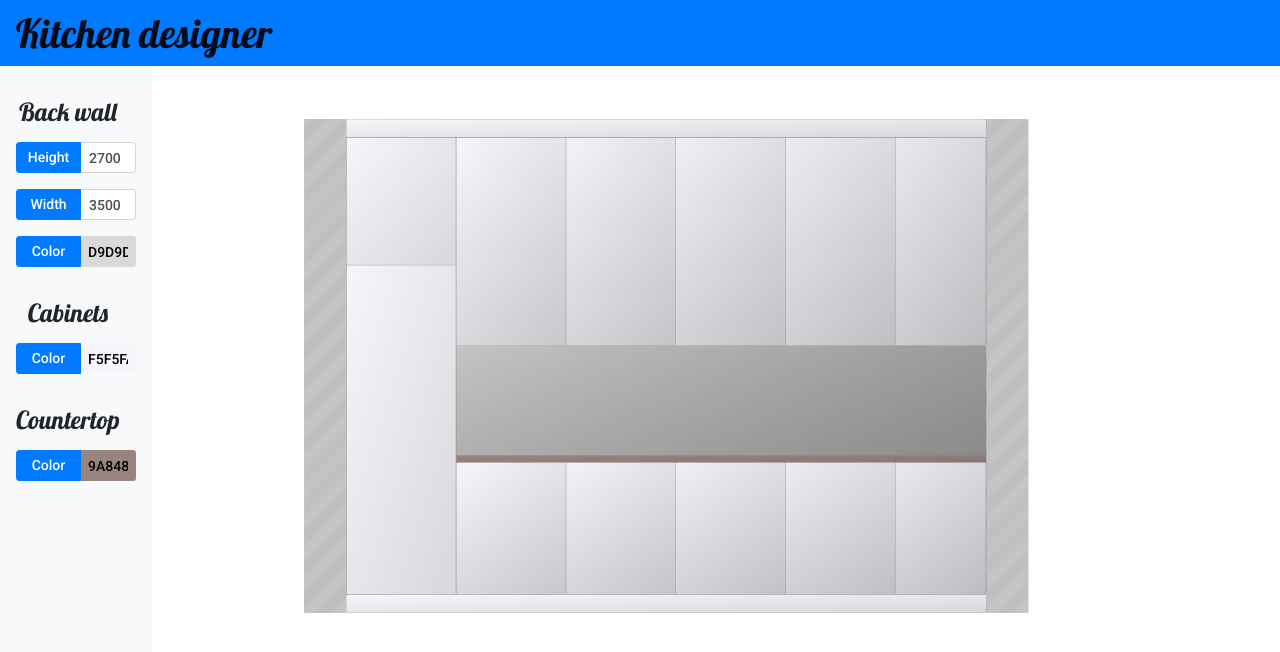
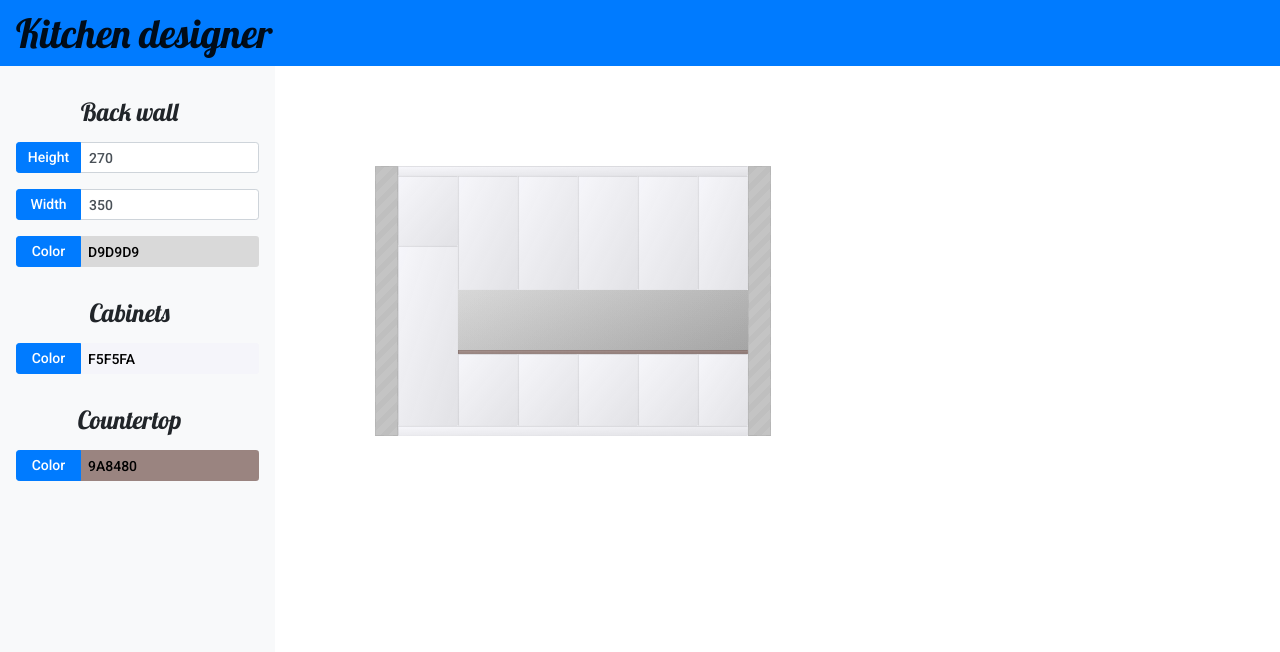
Before and after one commit to MJ147/kitchen-designer-js, a plain HTML site: page index.html in a window 1280 px wide. Drawn offline with nearby package versions, Linux system fonts and the light colour scheme.

Commit message:
add border colorating to colorating feature

```diff
--- a/css/style.css
+++ b/css/style.css
@@ -5,7 +5,7 @@ body
 }
 
 .no-border {
-    border: 0;
+    border: 0 !important;
     box-shadow: none;
 }
 
@@ -23,6 +23,11 @@ body
    font-size: 25px;
    line-height: 50px;
    text-align: center;
+}
+
+.nav
+{
+   min-width: 165px;
 }
 
 /*wrapper for sidebar and workspace*/
@@ -47,22 +52,23 @@ body
 
 .wall-wrapper *
 {
-   background-image: -webkit-linear-gradient(top left, rgba(0, 0, 0, 0), rgba(0, 0, 0, 0.12));
-   background-image: -o-linear-gradient(top left, rgba(0, 0, 0, 0), rgba(0, 0, 0, 0.12));
-   background-image: linear-gradient(to bottom right, rgba(0, 0, 0, 0), rgba(0, 0, 0, 0.12));
+   background-image: -webkit-linear-gradient(top left, rgba(255, 255, 255, 0.1), rgba(0, 0, 0, 0.08));
+   background-image: -o-linear-gradient(top left, rgba(255, 255, 255, 0.1), rgba(0, 0, 0, 0.08));
+   background-image: linear-gradient(to bottom right, rgba(255, 255, 255, 0.1), rgba(0, 0, 0, 0.08));
+
 }
 
 /*wall*/
 .wall-section
 {
-   width: 230px;
+   width: 23px;
    background: repeating-linear-gradient(-45deg,
                                          rgba(0, 0, 0, 0.23),
-                                         rgba(0, 0, 0, 0.23) 60px,
-                                         rgb(191, 191, 191) 11px,
-                                         rgb(191, 191, 191) 120px);
+                                         rgba(0, 0, 0, 0.23) 6px,
+                                         rgb(191, 191, 191) 1.1px,
+                                         rgb(191, 191, 191) 12px);
+   border: solid 1px rgba(0, 0, 0, 0.05);
 }
-
 
 #back-wall
 {
@@ -75,7 +81,7 @@ body
 /*moulding*/
 #moulding-wrapper
 {
-   height: 100px;
+   height: 10px;
 }
 
 #main-cabinets-wrapper
@@ -86,7 +92,7 @@ body
 
 #fridge
 {
-   height: 1800px;
+   height: 180px;
 }
 
 #cabinet-over-fridge
@@ -96,7 +102,7 @@ body
 
 #fridge-wrapper
 {
-   width: 600px;
+   width: 60px;
    display: flex;
    flex-flow: column;
 }
@@ -119,36 +125,35 @@ body
 /*backsplash*/
 #backsplash-wrapper
 {
-   height: 600px;
+   height: 60px;
 }
 
 /*countertop*/
 #countertop-wrapper
 {
-   height: 40px;
+   height: 4px;
 }
 
 /*base-cabinet*/
 #base-cabinets-wrapper
 {
-   height: 720px;
+   height: 72px;
    display: inline-flex;
 }
 
 /*plinth*/
 #plinth-wrapper
 {
-   height: 100px;
+   height: 10px;
 }
 
 .cabinet
 {
    height: 100%;
-   width: 600px;
+   width: 60px;
    display: inline-block;
-   border-width: thick;
+}
 
-}
 .last-cabinet
 {
   flex-grow : 1;
--- a/index.html
+++ b/index.html
@@ -37,7 +37,7 @@
               <div class="input-group-prepend">
                 <button class="btn btn-primary" id="button-1">Height</button>
               </div>
-              <input type="text" class="form-control" id="back-wall-height-input" value="2700" data-toggle="popover" data-trigger="focus" data-content="min = 2300 mm, max = 3000 mm">
+              <input type="text" class="form-control" id="back-wall-height-input" value="270" data-toggle="popover" data-trigger="focus" data-content="min = 230 mm, max = 300 mm">
             </div>
 
             <!--   width input group   -->
@@ -45,7 +45,7 @@
                <div class="input-group-prepend">
                   <button class="btn btn-primary" id="button-1">Width</button>
                </div>
-               <input type="text" class="form-control"  id="back-wall-width-input" value="3500" data-toggle="popover" data-trigger="focus" data-content="min = 12000m, max = 5000 mm">
+               <input type="text" class="form-control"  id="back-wall-width-input" value="350" data-toggle="popover" data-trigger="focus" data-content="min = 120 mm, max = 500 mm">
             </div>
             <!--   wall color input group   -->
             <div class="input-group input-group-sm mb-3">
@@ -76,9 +76,9 @@
       <!--   workspace   -->
       <div class="workspace">
          <div class="wall-wrapper d-flex justify-content-center">
-            <div class="wall-section border border-secondary"></div>
-            <div id="back-wall"></div>
-            <div class="wall-section border border-secondary">
+            <div class="wall-section"></div>
+            <div class="no-border" id="back-wall"></div>
+            <div class="wall-section">
             </div>
          </div>
       </div>
@@ -88,8 +88,8 @@
    <script src="https://cdn.jsdelivr.net/npm/popper.js@1.16.0/dist/umd/popper.min.js" integrity="sha384-Q6E9RHvbIyZFJoft+2mJbHaEWldlvI9IOYy5n3zV9zzTtmI3UksdQRVvoxMfooAo" crossorigin="anonymous"></script>
    <script src="js/lib/bootstrap.min.js"></script>
    <script src="js/lib/jscolor.js"></script>
+   <script src="js/app.js"></script>
    <script src="js/global.js"></script>
-   <script src="js/app.js"></script>
    <script src="js/utils.js"></script>
    <script src="js/wall.js"></script>
    <script src="js/cabinet.js"></script>
--- a/js/cabinet.js
+++ b/js/cabinet.js
@@ -27,31 +27,31 @@ function setInitialCabinets() {
 function createCabinetWrappers() {
    var backWall = $('#back-wall');
    backWall.empty();
-   backWall.append('<div class="global-color border border-secondary" id="moulding-wrapper"></div>');
-   backWall.append('<div class="border border-secondary" id="main-cabinets-wrapper"></div>');
-   backWall.append('<div class="global-color border border-secondary" id="plinth-wrapper"></div>');
+   backWall.append('<div class="global-color" id="moulding-wrapper"></div>');
+   backWall.append('<div id="main-cabinets-wrapper"></div>');
+   backWall.append('<div class="global-color" id="plinth-wrapper"></div>');
 
    var mainCabinetsWrapper = $('#main-cabinets-wrapper');
-   mainCabinetsWrapper.append('<div class="border border-secondary" id="fridge-wrapper"></div>');
-   mainCabinetsWrapper.append('<div class="border border-secondary" id="cabinets-wrapper-1"></div>');
+   mainCabinetsWrapper.append('<div id="fridge-wrapper"></div>');
+   mainCabinetsWrapper.append('<div id="cabinets-wrapper-1"></div>');
 
    var fridgeWrapper = $('#fridge-wrapper');
-   fridgeWrapper.append('<div class="global-color border border-secondary" id="cabinet-over-fridge"></div>');
-   fridgeWrapper.append('<div class="global-color border border-secondary" id="fridge"></div>');
+   fridgeWrapper.append('<div class="global-color" id="cabinet-over-fridge"></div>');
+   fridgeWrapper.append('<div class="global-color" id="fridge"></div>');
 
    var cabinetsWrapper1 = $('#cabinets-wrapper-1');
-   cabinetsWrapper1.append('<div class="global-color" id="upper-cabinets-wrapper"></div>');
+   cabinetsWrapper1.append('<div id="upper-cabinets-wrapper"></div>');
    cabinetsWrapper1.append('<div id="backsplash-wrapper"></div>');
    cabinetsWrapper1.append('<div id="countertop-wrapper"></div>');
-   cabinetsWrapper1.append('<div class="global-color" id="base-cabinets-wrapper"></div>');
+   cabinetsWrapper1.append('<div id="base-cabinets-wrapper"></div>');
 }
 
 function createCabinets(cabinetsWrapper) {
    cabinetsWrapper.empty();
    //create all 60cm width cabinets
-   for(var i = 0; i < (cabinetsWrapper[0].offsetWidth/600) - 1 ; i++) {
-      cabinetsWrapper.append('<div class="cabinet border border-secondary"></div>');
+   for(var i = 0; i < (cabinetsWrapper[0].offsetWidth/60) - 1 ; i++) {
+      cabinetsWrapper.append('<div class="global-color cabinet"></div>');
    }
    //create last cabinet
-   cabinetsWrapper.append('<div class="last-cabinet border border-secondary"></div>');
+   cabinetsWrapper.append('<div class="global-color last-cabinet"></div>');
 }
--- a/js/global.js
+++ b/js/global.js
@@ -1,13 +1,20 @@
+/* scale features */
+
 function scaleWorkspaceWithWindow() {
-   setScale();
-   window.addEventListener('resize', setScale);
+//   setScale();
+//   window.addEventListener('resize', setScale);
 }
 
 function setScale() {
-   var workspace = $('.workspace');
-   var scaleValue = (parseFloat(window.innerWidth) / ($('#back-wall-width-input')[0].value * 2));
+   var workspace = $('.workspace').children();
+
+   var scaleValueX = (parseFloat(window.innerWidth) / ($('#back-wall-width-input')[0].value * 2));
+   var scaleValueY = (parseFloat(window.innerHeight) / ($('#back-wall-height-input')[0].value * 1.5));
+   var scaleValue = Math.min(scaleValueX, scaleValueY);
    workspace.css('transform', 'scale(' + scaleValue + ',' + scaleValue + ')');
+
    var xCenter = parseFloat(window.innerWidth) * parseFloat(window.innerWidth) / 10000;
-   var yCenter = parseFloat(window.innerHeight) * parseFloat(window.innerHeight) / 15000;
+   var yCenter = parseFloat(window.innerHeight) * parseFloat(window.innerHeight) / 10000;
    workspace.css('transform-origin', xCenter + 'px ' + yCenter + 'px');
+   console.log($('.workspace')[0].offsetWidth);
 }
--- a/js/utils.js
+++ b/js/utils.js
@@ -10,7 +10,9 @@ function pickerHandler(colorPicker, objectsToChange) {
 
 function setColorFromPicker(colorPicker, objectsToChange) {
    for (var i = 0; i < objectsToChange.length; i++) {
-      objectsToChange[i].style.backgroundColor = colorPicker.style.backgroundColor;
+      var pickerColor = colorPicker.style.backgroundColor;
+      objectsToChange.css('background-color', pickerColor);
+      objectsToChange.css('border', 'solid 1px rgba(0, 0, 0, 0.05)');
    }
 }
 
--- a/js/wall.js
+++ b/js/wall.js
@@ -22,16 +22,14 @@ pickerHandler(backwallColorPicker,backwall);
 /* back wall height */
 backWallHeightInput.addEventListener('keyup', function(){
    if (event.keyCode === 13) {
-      handleKeyUpOnWallDimInput(backwall, backWallHeightInput, 2300, 3000);
+      handleKeyUpOnWallDimInput(backwall, backWallHeightInput, 230, 300);
    }
 });
 
 /* back wall width */
 backWallWidthInput.addEventListener('keyup', function(){
    if (event.keyCode === 13) {
-      handleKeyUpOnWallDimInput(backwall, backWallWidthInput, 1200, 5000);
+      handleKeyUpOnWallDimInput(backwall, backWallWidthInput, 120, 500);
       setScale();
    }
 });
-
-createBrickPattern(wallSection,'blue');
```
